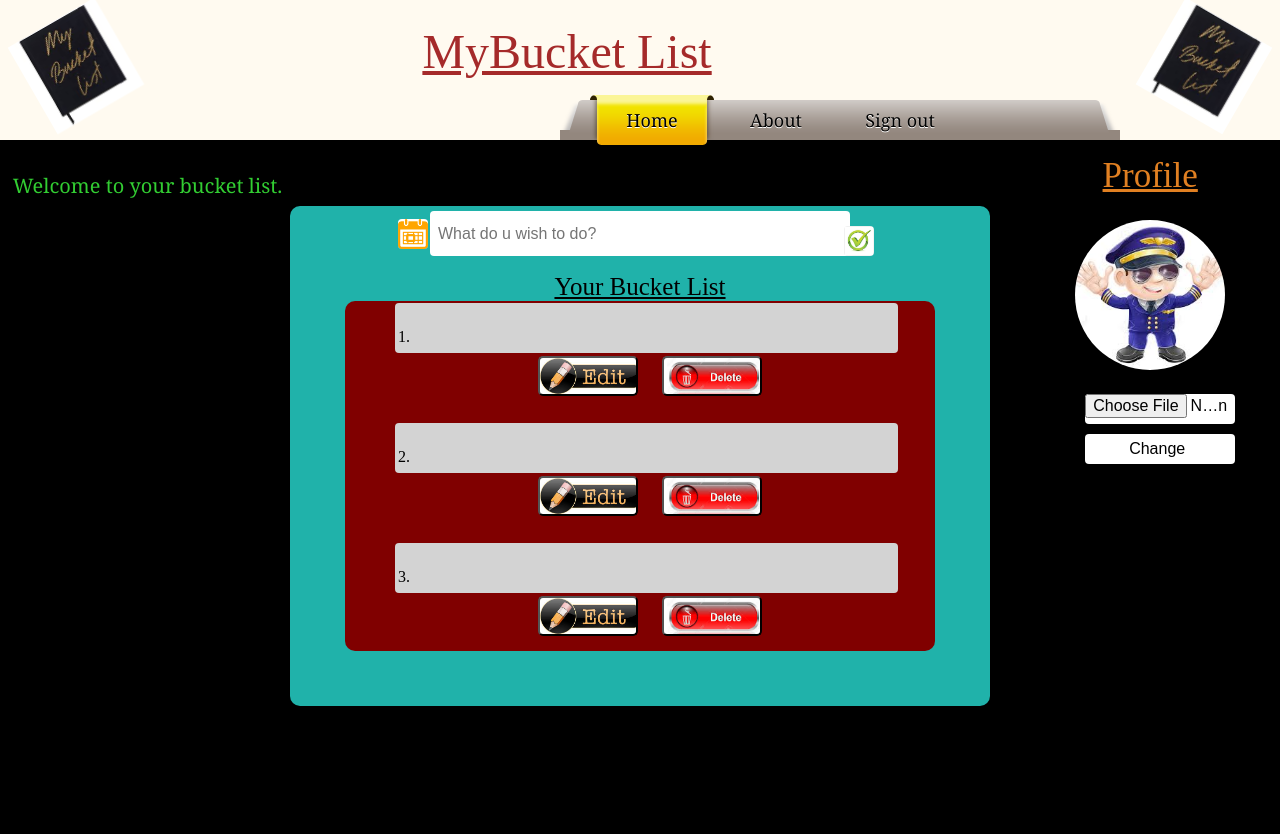
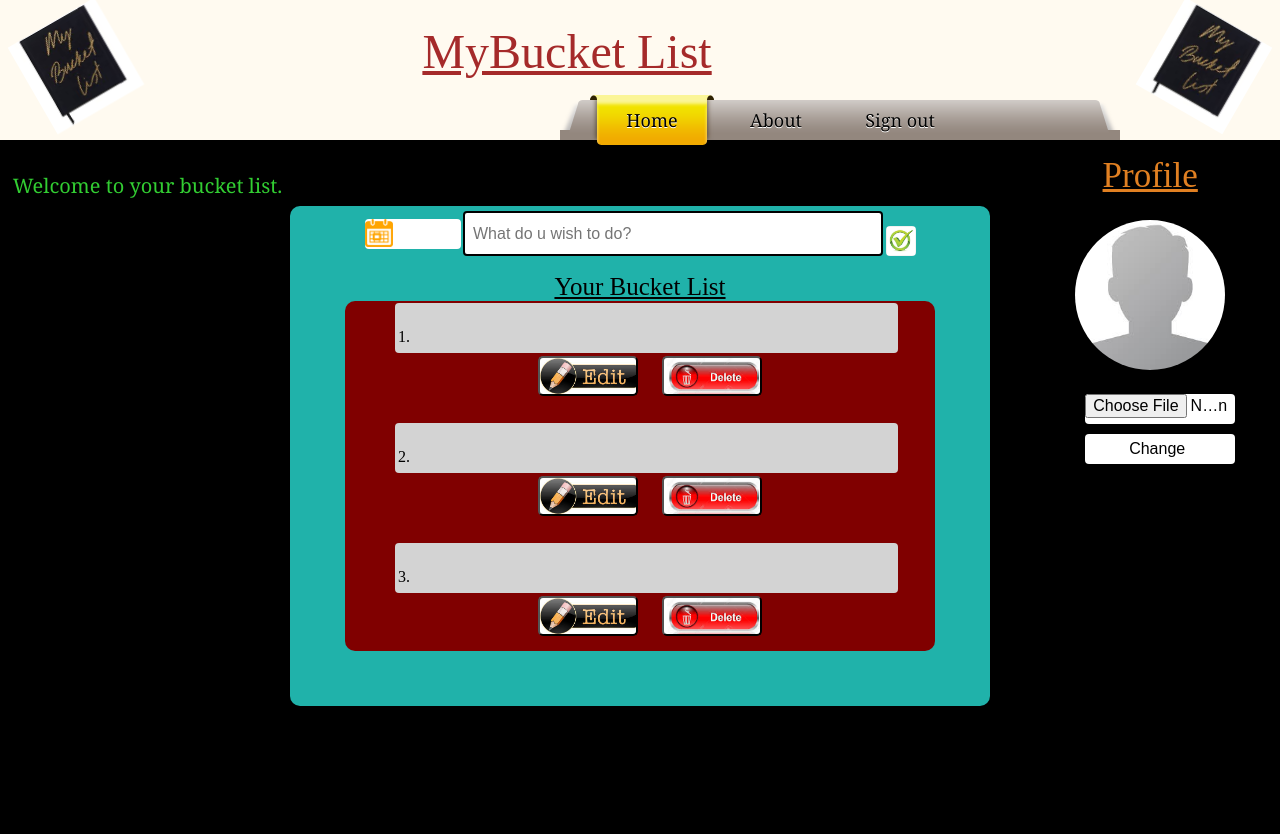
Before and after one commit to GeorgeKihara/Bucket_Project, a Flask app: page /home in a window 1280 px wide. Shown: the top 834 px of the page. Run offline with Flask 2, Linux system fonts and the light colour scheme; the visitor is signed in with stand-in values (Sample User, id 1); a database or web service that is not in the repository returns one stand-in record (values such as "Sample title"); some libraries are stand-ins or nearby versions.

Commit message:
front-end

```diff
--- a/app/static/css/my.css
+++ b/app/static/css/my.css
@@ -225,9 +225,11 @@ a {
     margin-left: -10px;
     margin-top: 5px;
     left: 5px;
+    border: 2px solid black;
+    border-radius: 4px;
 }
 
-.bucket #btn-tick {
+#btn-tick {
     position: relative;
     height: 30px;
     width: 30px;
@@ -238,7 +240,7 @@ a {
     background-size: 30px;
     border-radius: 4px;
     border: none;
-    right: -1%;
+    left: 2%;
     margin-top: 5px;
     top: 7px;
 }
@@ -422,7 +424,7 @@ a {
 
 .one {
   position: relative;
-  background-image: url('../images/penguin.jpeg');
+  background-image: url('../images/profileboy.jpeg');
 }
 
 #scroll #one,#scroll #two,#scroll #three,
@@ -434,16 +436,17 @@ a {
 
 #datepicker{
     background-image: url('../images/calendar.png');
-    background-size: 30px;
+    background-size: 28px;
+    background-repeat: no-repeat;
     position: relative;
     left: -0.5%;
     margin-bottom: -1%;
-    width: 30px;
+    width: 96px;
     height: 30px;
     cursor: pointer;
+    text-indent: 21%;
+    font-size: 13px;
+    border: 0px solid black;
+    border-radius: 4px;
+
 }
-
-#btn-tick {
-    right:-10%;
-    position: relative;
-}
--- a/app/static/js/vanilla.js
+++ b/app/static/js/vanilla.js
@@ -27,7 +27,7 @@ function display() {
 
 $(function () {
     $('#datepicker').datepicker({
-        dateFormat: "dd/MM/yy",
+        dateFormat: "dd-mm-yy",
         changeMonth: true,
         changeYear: true,
         changeDay: true
--- a/app/templates/home.html
+++ b/app/templates/home.html
@@ -63,9 +63,9 @@
         <div class="bucket">
             <form id="bucketForm" method="POST" name="goalie" action="{{ url_for('store') }}">
                 <input id="homieInput" type="label" ng-model="user" name="bktName">
-                <input id="datepicker">
+                <input id="datepicker"ng-model="date" required/>
                 <input id="goal" name="details" ng-model="list" type="text" value="" placeholder="What do u wish to do?" required/>
-                <input id="btn-tick" type="submit" ng-click="{{ url_for('store') }}; submitForm()" value="" >
+                <input id="btn-tick" type="submit" ng-click="{{ url_for('store') }};" value="" />
                 <div style="color: brown;" id="flashes" ng-show="!timer()" ng-model="flashes" class="flashes">
                     {% for message in get_flashed_messages()%} {{ message }} {% endfor %}
                 </div>
```
